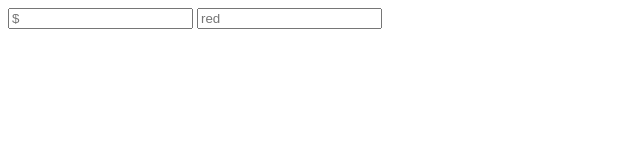
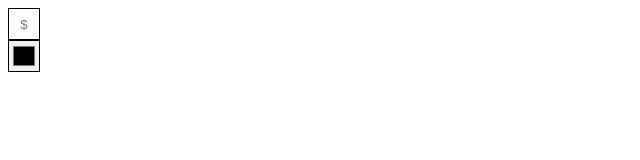
Before and after one commit to renanpvaz/asciicanvas.app, a website built with Parcel: page index.html in a window 1280 px wide. Shown: the whole page, without its empty margins (0-640 px from the left). Built offline with nearby package versions, Linux system fonts and the light colour scheme.

Commit message:
Make pretty toolbar

```diff
--- a/index.html
+++ b/index.html
@@ -7,21 +7,38 @@
   </head>
   <body>
     <style>
+      * {
+        box-sizing: border-box;
+      }
+
       html {
         margin: 0;
       }
+
       canvas {
         width: 100%;
         height: 100%;
         position: relative;
+      }
+
+      .toolbar {
+        display: flex;
+        flex-direction: column;
+      }
+
+      .tool {
+        max-width: 32px;
+        height: 32px;
+        border: 1px solid;
+        text-align: center;
       }
     </style>
 
     <script src="./src/index.ts"></script>
 
     <section class="toolbar">
-      <input id="char" type="text" placeholder="$" />
-      <input id="color" type="text" placeholder="red" />
+      <input id="char" class="tool" type="text" placeholder="$" maxlength="1" />
+      <input id="color" class="tool" placeholder="red" type="color" />
     </section>
   </body>
 </html>
```
